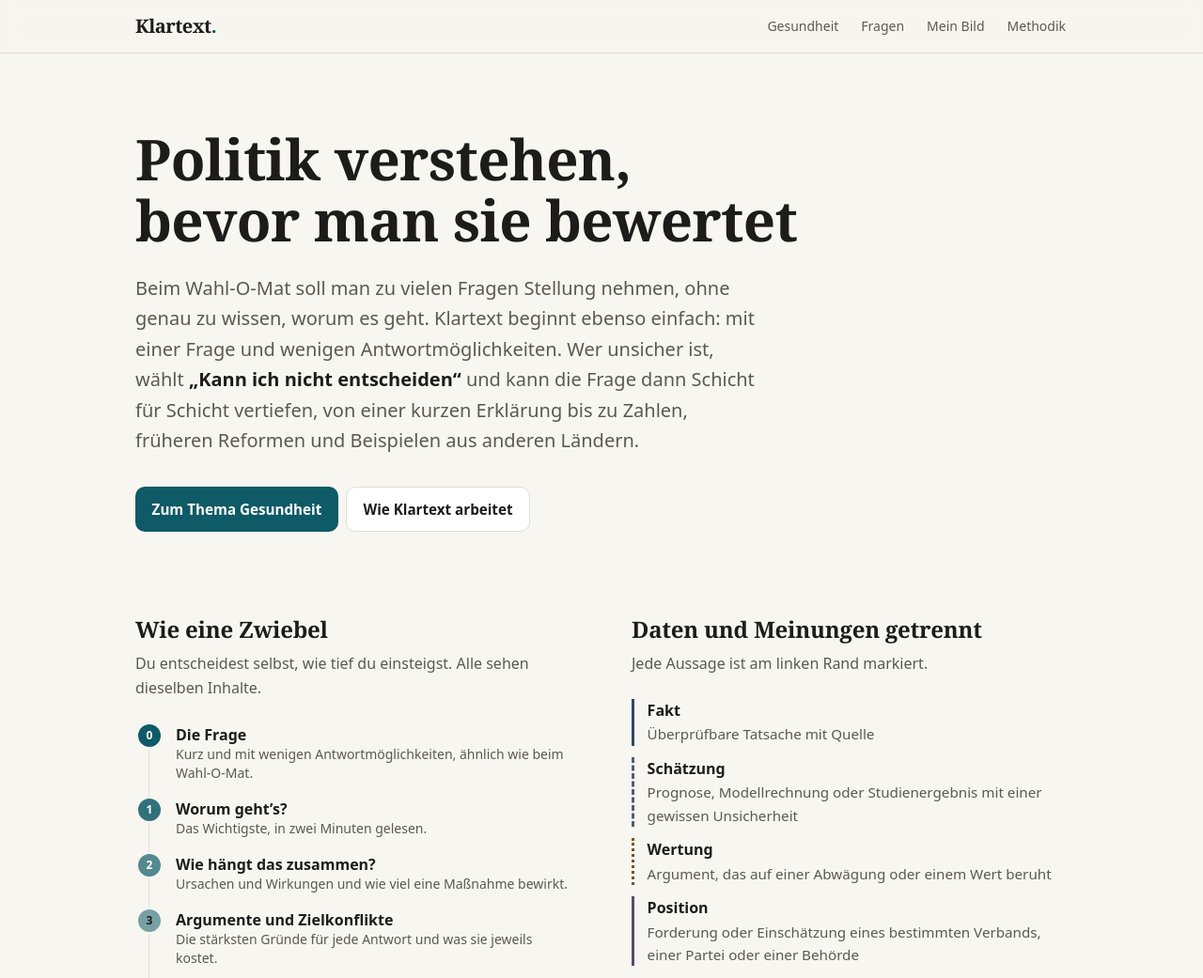
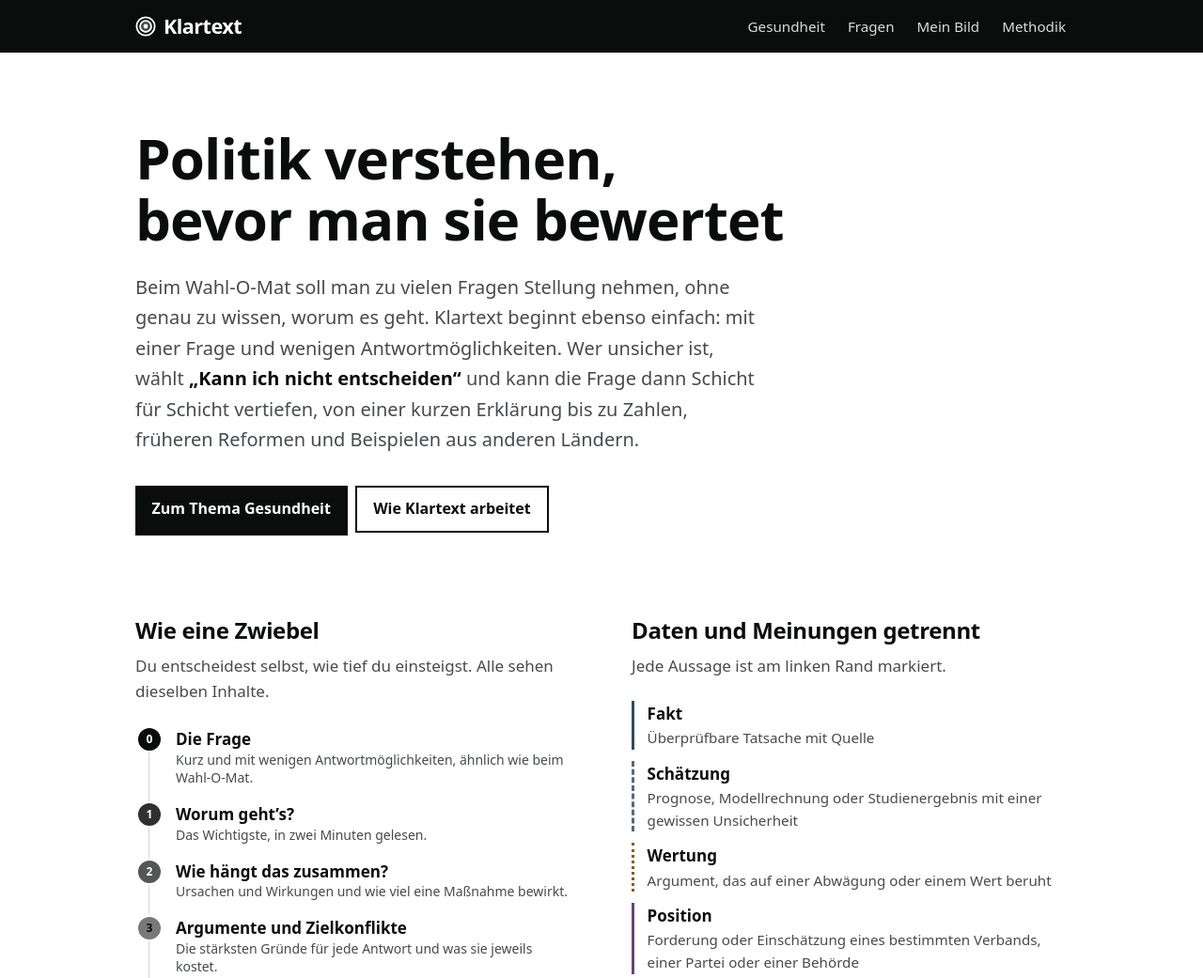
Before and after one commit to tcwalther/klartext, an Astro site: page / in a window 1280 px wide. Shown: the top 1041 px of the page at 94% size. Built offline with nearby package versions, Linux system fonts and the light colour scheme; Astro itself is replaced by a stand-in of ours; a web font is replaced by a local one.

Commit message:
Eigene Identität: schwarz auf weiß, Atkinson Hyperlegible, Ringe-Zeichen
- Keine Akzentfarbe mehr: Das bisherige Petrol lag nah am CDU-Türkis.
  Ausgewählte Antworten, Buttons und Balken in Tiefschwarz; Farbe nur
  noch für die vier Aussage-Typen
- Schrift Atkinson Hyperlegible Next (für Lesbarkeit entwickelt), Ziffern
  aus Public Sans (ohne geschlitzte Null); Serifenschrift nur für Zitate
- Klare Kanten: Rundungen auf 2–4 px reduziert, eckige Buttons mit
  Schattenkante, schwarze Kopfzeile
- Neues Zeichen: drei Ringe wie Schichten einer Zwiebel (Logo, Favicon)
- Startseite: fehlende Leerzeichen ergänzt

Co-Authored-By: Claude Opus 5.5 <noreply@anthropic.com>

```diff
--- a/package.json
+++ b/package.json
@@ -22,7 +22,9 @@
   "dependencies": {
     "@astrojs/check": "^0.9.12",
     "@astrojs/preact": "^6.1.6",
+    "@fontsource-variable/atkinson-hyperlegible-next": "^5.3.0",
     "@fontsource-variable/inter": "^5.3.0",
+    "@fontsource-variable/public-sans": "^5.3.0",
     "@fontsource-variable/source-serif-4": "^5.3.1",
     "@tailwindcss/vite": "^4.3.5",
     "astro": "^7.4.13",
--- /dev/null
+++ b/src/components/Logo.astro
@@ -0,0 +1,18 @@
+---
+/**
+ * Das Klartext-Zeichen: drei Ringe wie Schichten einer Zwiebel.
+ * `tiefe` füllt die Ringe von außen nach innen (0–3) – dasselbe Zeichen dient als Tiefenanzeige.
+ */
+interface Props {
+  groesse?: number;
+  tiefe?: number;
+  class?: string;
+}
+const { groesse = 22, tiefe = 3, class: cls = '' } = Astro.props;
+---
+
+<svg width={groesse} height={groesse} viewBox="0 0 24 24" fill="none" aria-hidden="true" class={cls}>
+  <circle cx="12" cy="12" r="10.5" stroke="currentColor" stroke-width="2"></circle>
+  <circle cx="12" cy="12" r="6.5" stroke="currentColor" stroke-width="2" fill={tiefe >= 2 ? 'currentColor' : 'none'} fill-opacity={tiefe >= 2 ? 0.25 : 0}></circle>
+  <circle cx="12" cy="12" r="2.6" fill="currentColor"></circle>
+</svg>
--- a/src/islands/Parteipositionen.tsx
+++ b/src/islands/Parteipositionen.tsx
@@ -40,7 +40,7 @@ export default function Parteipositionen({ frage, wahl }: Props) {
                 </span>
               </div>
               {p && (
-                <blockquote class="mt-1.5 serif text-[0.98rem] text-muted leading-snug border-l-[3px] pl-2.5" style={{ borderColor: 'var(--position)' }}>
+                <blockquote class="mt-1.5 zitat text-[0.98rem] text-muted leading-snug border-l-[3px] pl-2.5" style={{ borderColor: 'var(--position)' }}>
                   „{p.beleg}“
                   <span class="block font-sans text-xs text-faint mt-1">
                     {p.url ? (
--- a/src/layouts/Layout.astro
+++ b/src/layouts/Layout.astro
@@ -1,6 +1,7 @@
 ---
 import '../styles/global.css';
 import { SITE } from '../config';
+import Logo from '../components/Logo.astro';
 
 interface Props {
   title?: string;
@@ -27,26 +28,27 @@ const isActive = (href: string) =>
     <title>{fullTitle}</title>
     <meta name="description" content={description} />
     <link rel="icon" href="/favicon.svg" type="image/svg+xml" />
-    <meta name="theme-color" content="#f8f6f1" media="(prefers-color-scheme: light)" />
-    <meta name="theme-color" content="#141413" media="(prefers-color-scheme: dark)" />
+    <meta name="theme-color" content="#0b0c0c" media="(prefers-color-scheme: light)" />
+    <meta name="theme-color" content="#f2f2f0" media="(prefers-color-scheme: dark)" />
   </head>
   <body class="min-h-dvh flex flex-col">
     <a href="#inhalt" class="sr-only focus:not-sr-only focus:absolute focus:m-2 focus:p-2 focus:bg-surface">Zum Inhalt</a>
-    <header class="border-b border-line bg-bg/90 backdrop-blur sticky top-0 z-20">
+    <header class="bg-ink text-bg sticky top-0 z-20">
       <div class="mx-auto max-w-5xl px-4 h-14 flex items-center gap-4">
-        <a href="/" class="serif text-xl font-semibold tracking-tight no-underline shrink-0" aria-label="Klartext – Startseite">
-          Klartext<span class="text-accent">.</span>
+        <a href="/" class="flex items-center gap-2 text-[1.35rem] font-bold tracking-tight no-underline shrink-0" aria-label="Klartext – Startseite">
+          <Logo groesse={22} />
+          Klartext
         </a>
         <nav aria-label="Hauptnavigation" class="ml-auto -mr-2 overflow-x-auto">
-          <ul class="flex items-center gap-1 text-sm whitespace-nowrap">
+          <ul class="flex items-center gap-1 text-[0.95rem] whitespace-nowrap">
             {
               nav.map((n) => (
                 <li class={n.desktop ? 'hidden sm:block' : ''}>
                   <a
                     href={n.href}
                     class:list={[
-                      'px-2 sm:px-2.5 py-1.5 rounded-md no-underline hover:bg-surface-2',
-                      isActive(n.href) ? 'text-ink font-semibold' : 'text-muted',
+                      'block px-2 sm:px-2.5 py-1.5 no-underline underline-offset-[6px] decoration-2 hover:underline',
+                      isActive(n.href) ? 'font-bold underline' : 'opacity-85',
                     ]}
                     aria-current={isActive(n.href) ? 'page' : undefined}
                   >
--- a/src/pages/index.astro
+++ b/src/pages/index.astro
@@ -23,7 +23,7 @@ const schichten = [
     </h1>
     <p class="mt-6 text-lg sm:text-xl text-muted max-w-2xl leading-relaxed">
       Beim Wahl-O-Mat soll man zu vielen Fragen Stellung nehmen, ohne genau zu wissen, worum es geht. Klartext beginnt
-      ebenso einfach: mit einer Frage und wenigen Antwortmöglichkeiten. Wer unsicher ist, wählt
+      ebenso einfach: mit einer Frage und wenigen Antwortmöglichkeiten. Wer unsicher ist, wählt{' '}
       <em class="text-ink not-italic font-semibold">„Kann ich nicht entscheiden“</em> und kann die Frage dann Schicht
       für Schicht vertiefen, von einer kurzen Erklärung bis zu Zahlen, früheren Reformen und Beispielen aus anderen
       Ländern.
@@ -82,8 +82,8 @@ const schichten = [
       <p class="text-muted mt-2">
         Klartext gibt keine Wahlempfehlung und stellt jede Antwortmöglichkeit mit ihren stärksten Argumenten dar. Jede
         Zahl ist mit einer Quelle belegt, und alle Änderungen sind öffentlich nachvollziehbar. Deine Antworten werden nur
-        in deinem Browser gespeichert; es gibt weder ein Konto noch eine Auswertung deiner Meinung.
-        <a href="/methodik/" class="link">Mehr zur Methodik</a>
+        in deinem Browser gespeichert; es gibt weder ein Konto noch eine Auswertung deiner Meinung.{' '}
+        <a href="/methodik/" class="link whitespace-nowrap">Mehr zur Methodik</a>
       </p>
     </div>
   </section>
--- a/src/styles/global.css
+++ b/src/styles/global.css
@@ -1,87 +1,108 @@
 @import 'tailwindcss';
-@import '@fontsource-variable/inter';
+@import '@fontsource-variable/atkinson-hyperlegible-next';
 @import '@fontsource-variable/source-serif-4';
 
+/* Ziffern aus Public Sans: Atkinson setzt die Null mit Schrägstrich, das wirkt im Deutschen fremd. */
+@font-face {
+  font-family: 'Klartext Ziffern';
+  font-style: normal;
+  font-display: swap;
+  font-weight: 100 900;
+  src: url('@fontsource-variable/public-sans/files/public-sans-latin-wght-normal.woff2') format('woff2-variations');
+  unicode-range: U+0030-0039;
+  size-adjust: 92%;
+}
+
 /*
- * Farben bewusst ohne Parteibezug: warmes Papier, Tinte, gedecktes Petrol als Akzent.
- * Aussage-Typen unterscheiden sich durch Form UND Beschriftung, nicht nur durch Farbe.
+ * Identität: „Klartext“ – schwarz auf weiß. Keine Akzentfarbe, denn jede Farbe ist
+ * in Deutschland parteipolitisch belegt (das frühere Petrol lag nah am CDU-Türkis).
+ * Farbe gibt es nur, wo sie etwas bedeutet: bei den vier Aussage-Typen.
+ * Schrift: Atkinson Hyperlegible Next (Braille Institute) – für Lesbarkeit gemacht.
+ * Serifenschrift nur für wörtliche Zitate.
  */
 :root {
-  --bg: #f8f6f1;
+  --bg: #ffffff;
   --surface: #ffffff;
-  --surface-2: #f1eee6;
-  --ink: #1d1c1a;
-  --muted: #5d5950;
-  --faint: #8a857a;
-  --line: #e2ddd1;
-  --accent: #0e5a66;
+  --surface-2: #f2f2f0;
+  --ink: #0b0c0c;
+  --muted: #474b4e;
+  --faint: #676d71;
+  --line: #d3d6d8;
+  --accent: #0b0c0c;
   --accent-ink: #ffffff;
-  --accent-soft: #e2eff0;
-  --fakt: #2d4a63;
-  --fakt-soft: #e6edf3;
-  --schaetzung: #4c5f73;
-  --wertung: #7a5418;
-  --wertung-soft: #f6ecd9;
-  --position: #5a4a6e;
-  --position-soft: #ece7f2;
-  --warn-soft: #fbf1d6;
-  --warn-ink: #6b4d00;
-  --focus: #0e5a66;
+  --accent-soft: #ececea;
+  --fakt: #2f4a66;
+  --fakt-soft: #e5ebf2;
+  --schaetzung: #56677a;
+  --wertung: #8a5a00;
+  --wertung-soft: #f7eddb;
+  --position: #6a4377;
+  --position-soft: #efe7f2;
+  --warn-soft: #fff4d4;
+  --warn-ink: #5c4300;
+  --focus: #0b0c0c;
   color-scheme: light;
 }
 
 @media (prefers-color-scheme: dark) {
   :root:not([data-theme='light']) {
-    --bg: #141413;
-    --surface: #1d1d1b;
-    --surface-2: #262523;
-    --ink: #ecebe6;
-    --muted: #b0aca2;
-    --faint: #86827a;
-    --line: #34332f;
-    --accent: #6cc3cf;
-    --accent-ink: #0b2226;
-    --accent-soft: #17343a;
+    --bg: #0e0f10;
+    --surface: #16181a;
+    --surface-2: #1f2225;
+    --ink: #f2f2f0;
+    --muted: #b9bdc0;
+    --faint: #92979b;
+    --line: #34383b;
+    --accent: #f2f2f0;
+    --accent-ink: #0b0c0c;
+    --accent-soft: #272a2d;
     --fakt: #a9c3da;
     --fakt-soft: #1d2a36;
     --schaetzung: #a7b6c6;
     --wertung: #e2b874;
     --wertung-soft: #33291a;
-    --position: #c8b6dd;
+    --position: #cdb4dc;
     --position-soft: #2b2534;
     --warn-soft: #33290f;
     --warn-ink: #f0cf7a;
-    --focus: #6cc3cf;
+    --focus: #f2f2f0;
     color-scheme: dark;
   }
 }
 :root[data-theme='dark'] {
-  --bg: #141413;
-  --surface: #1d1d1b;
-  --surface-2: #262523;
-  --ink: #ecebe6;
-  --muted: #b0aca2;
-  --faint: #86827a;
-  --line: #34332f;
-  --accent: #6cc3cf;
-  --accent-ink: #0b2226;
-  --accent-soft: #17343a;
+  --bg: #0e0f10;
+  --surface: #16181a;
+  --surface-2: #1f2225;
+  --ink: #f2f2f0;
+  --muted: #b9bdc0;
+  --faint: #92979b;
+  --line: #34383b;
+  --accent: #f2f2f0;
+  --accent-ink: #0b0c0c;
+  --accent-soft: #272a2d;
   --fakt: #a9c3da;
   --fakt-soft: #1d2a36;
   --schaetzung: #a7b6c6;
   --wertung: #e2b874;
   --wertung-soft: #33291a;
-  --position: #c8b6dd;
+  --position: #cdb4dc;
   --position-soft: #2b2534;
   --warn-soft: #33290f;
   --warn-ink: #f0cf7a;
-  --focus: #6cc3cf;
+  --focus: #f2f2f0;
   color-scheme: dark;
 }
 
 @theme {
-  --font-sans: 'Inter Variable', ui-sans-serif, system-ui, sans-serif;
-  --font-serif: 'Source Serif 4 Variable', ui-serif, Georgia, serif;
+  --font-sans: 'Klartext Ziffern', 'Atkinson Hyperlegible Next Variable', ui-sans-serif, system-ui, sans-serif;
+  --font-serif: 'Klartext Ziffern', 'Atkinson Hyperlegible Next Variable', ui-sans-serif, system-ui, sans-serif;
+  --font-zitat: 'Source Serif 4 Variable', ui-serif, Georgia, serif;
+  /* Klare Kanten: Rundungen nur noch angedeutet; Kreise (rounded-full) bleiben */
+  --radius-sm: 2px;
+  --radius-md: 2px;
+  --radius-lg: 3px;
+  --radius-xl: 3px;
+  --radius-2xl: 4px;
   --color-bg: var(--bg);
   --color-surface: var(--surface);
   --color-surface-2: var(--surface-2);
@@ -108,8 +129,8 @@ body {
   hyphenate-limit-chars: 10 4 4;
   overflow-wrap: break-word;
   font-family: var(--font-sans);
+  font-size: 1.0625rem;
   line-height: 1.6;
-  font-feature-settings: 'cv11', 'ss01';
 }
 h1,
 h2,
@@ -124,17 +145,20 @@ h1,
 h2,
 h3,
 .serif {
-  font-family: var(--font-serif);
-  letter-spacing: -0.01em;
+  font-family: var(--font-sans);
+  font-weight: 700;
+  letter-spacing: -0.015em;
   text-wrap: balance;
+}
+.zitat {
+  font-family: var(--font-zitat);
 }
 p {
   text-wrap: pretty;
 }
 :focus-visible {
-  outline: 2px solid var(--focus);
+  outline: 3px solid var(--focus);
   outline-offset: 2px;
-  border-radius: 4px;
 }
 a {
   color: inherit;
@@ -187,7 +211,7 @@ a {
     border-left-color: var(--position);
   }
   .aussage-position .aussage-text {
-    font-family: var(--font-serif);
+    font-family: var(--font-zitat);
     font-size: 1.04em;
   }
   .aussage-wer {
@@ -342,7 +366,7 @@ details.ebene[open] .chev {
 .card {
   background: var(--surface);
   border: 1px solid var(--line);
-  border-radius: 14px;
+  border-top: 3px solid var(--ink);
 }
 
 .btn {
@@ -350,10 +374,10 @@ details.ebene[open] .chev {
   align-items: center;
   justify-content: center;
   gap: 0.5rem;
-  font-weight: 600;
-  font-size: 0.95rem;
-  border-radius: 10px;
-  padding: 0.7rem 1.1rem;
+  font-weight: 700;
+  font-size: 1rem;
+  border-radius: 0;
+  padding: 0.65rem 1.1rem;
   transition:
     background 0.15s,
     border-color 0.15s,
@@ -367,17 +391,18 @@ details.ebene[open] .chev {
 .btn-primary {
   background: var(--accent);
   color: var(--accent-ink);
+  box-shadow: 0 3px 0 color-mix(in srgb, var(--accent) 55%, #000);
 }
 .btn-primary:hover {
-  filter: brightness(1.08);
+  background: color-mix(in srgb, var(--accent) 85%, var(--bg));
 }
 .btn-ghost {
-  border: 1px solid var(--line);
+  border: 2px solid var(--ink);
   background: var(--surface);
   color: var(--ink);
 }
 .btn-ghost:hover {
-  border-color: var(--faint);
+  background: var(--surface-2);
 }
 
 /* Antwortauswahl: echte Optionsfelder, Zeilen mit Linien, runder Kreis mit Buchstabe */
```
Also changed, not shown: public/favicon.svg, 1 other file.
